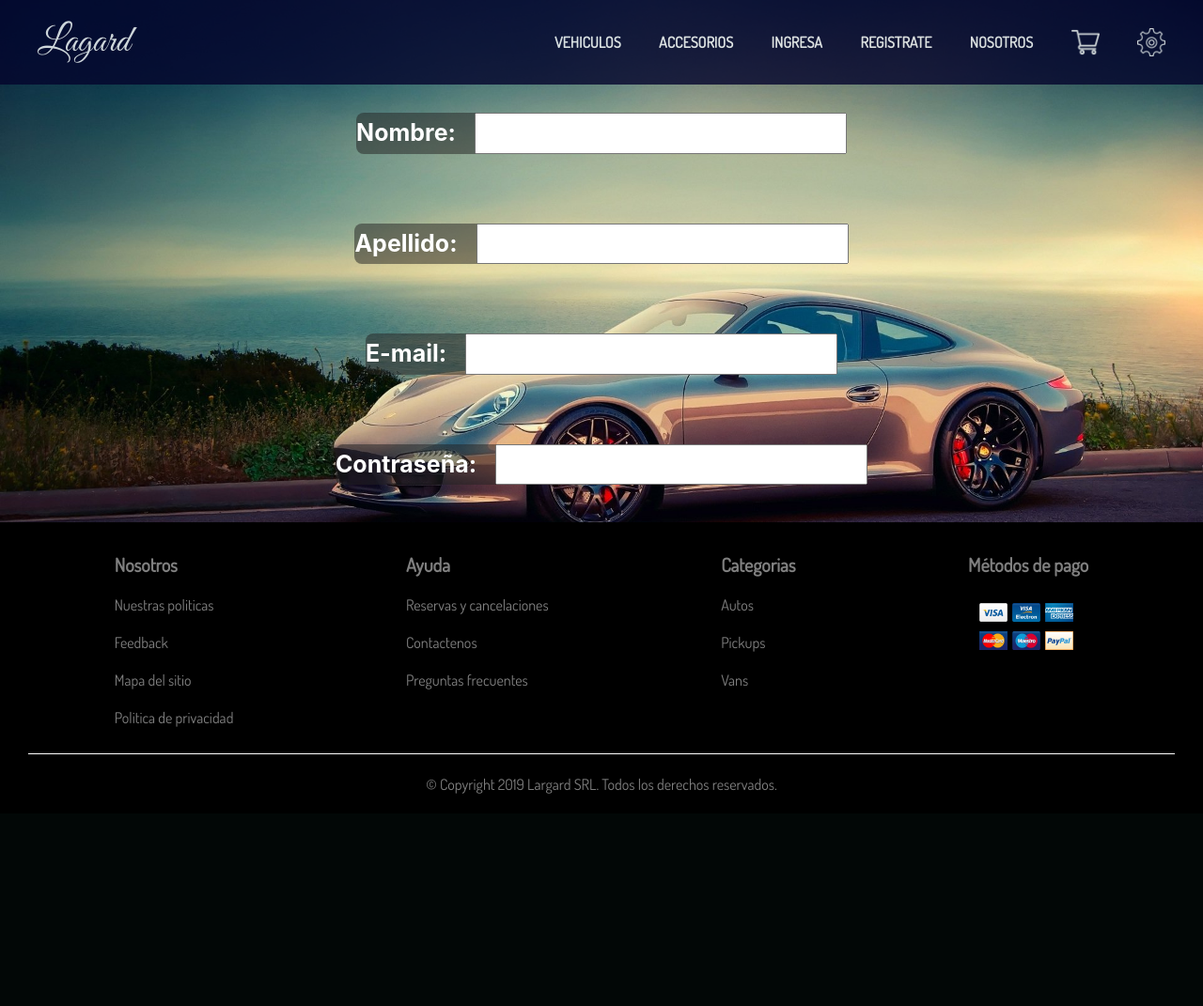
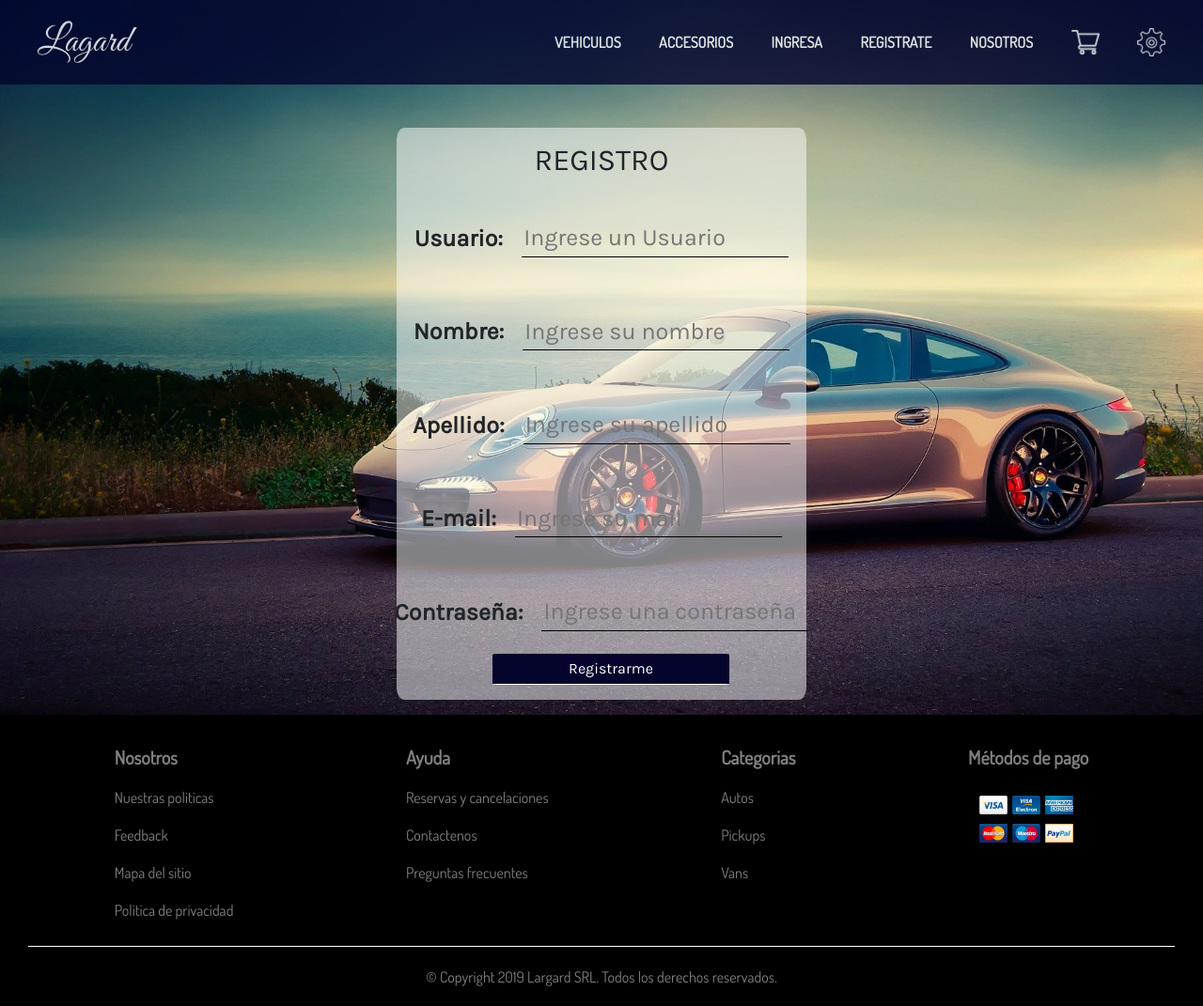
Before and after one commit to meligomez/ECommerce-DH, a PHP site: page /html/registroDeUsuarios.html in a window 1280 px wide. Shown: the whole page at 94% size. Before the commit the page ends 845 px from the top, so only its background shows below. Run offline with PHP 8.4, Linux system fonts and the light colour scheme.

Commit message:
Cambios en registro

```diff
--- a/css/styles.css
+++ b/css/styles.css
@@ -322,7 +322,7 @@ footer{
 
 /* REGISTRO DE USUARIO*/
 .main_registro{
-
+  font-family: 'Karla', sans-serif;
   background-image: url("../img/724.jpg");
   background-repeat: no-repeat;
   background-size:cover;
@@ -331,12 +331,12 @@ footer{
 }
 .registroDeUsuario input{
   margin-left: 20px;
+  background: none;
+  border-style:none;
+  border-bottom:solid 1px;
 }
 main .registroDeUsuario p label{
-
-margin-top: 50px;
-color:white;
-background-color: rgba(34, 34, 34, 0.5);
+  margin-top: 35px;
   border-radius: 8px;
   display: flex;
   align-items: center;
@@ -345,6 +345,9 @@ font-weight: bold;
   font-size: 25px;
 }
  .registroDeUsuario{
+   margin-top:5%;
+   background-color: rgba(255, 255,255, 0.5);
+   border-radius: 2%;
    display:flex;
    flex-direction:column;
    justify-content:center;
@@ -353,7 +356,16 @@ font-size: 25px;
  .botonRegistrar{
    margin-bottom: 20px;
  }
-
+.registroDeUsuario h2{
+  padding-top:4%;
+}
+.registroDeUsuario .inputRegistrar{
+  background-color: #04042C;
+  color:white;
+  margin-bottom:4%;
+  padding: 1% 20%;
+  border-radius:3%;
+}
  /*TERMINA CSS REGISTRO DE USUARIO*/
 
  /*********************************/
@@ -478,7 +490,7 @@ font-size: 25px;
   /*****************************************************/
  /****Inicio Responsive login y Preguntas Frecuentes****/
  /*****************************************************/
- @media (max-width: 459px) and (max-width: 460px)
+ @media (min-width: 100px) and (max-width: 460px)
  {
    .preguntasFrecuentes{
      margin-left: 9%;
@@ -486,6 +498,9 @@ font-size: 25px;
      font-size: 0.9em;
      align-items: center;
      margin-top: 35%;
+   }
+   .registroDeUsuario input{
+    font-size: 85%;
   }
  }
 @media (min-width: 460px) and (max-width: 700px)
--- a/html/login.html
+++ b/html/login.html
@@ -13,7 +13,7 @@
     <div class="row">
       <div class="divFormLogin">
         <img class="offset-lg-3 userImg" src="../img/Lagard3.png" alt="">
-        <form class="offset-lg-5 col-lg-5 offset-sm-3 col-sm-6 offset-xs-3 col-xs-6 formLogin" action="index.html" method="post">
+        <form class="offset-lg-5 col-lg-5 offset-sm-3 col-sm-6 offset-xs-3 col-xs-6 formLogin" action="home.html" method="post">
         <h1>Sign In</h1>
         <div class="nombre">
           <img src="../img/user.svg" alt="" width="6%">
@@ -26,7 +26,7 @@
         <div class="col-12 rememberMe">
         <label class="labelrememberMe"><input type="checkbox" id="cbox1" value="first_checkbox"> Recordarme</label>
         </div>
-        <input class="login" type="button" name="" value="LOGIN">
+        <input class="login" type="submit" name="" value="LOGIN">
         <div class="forgotPsw">
           <a href="#" class="col-8">¿Te olvidaste la contraseña?</a>
         </div>
--- a/html/registroDeUsuarios.html
+++ b/html/registroDeUsuarios.html
@@ -1,10 +1,11 @@
 <html>
 <head>
   <meta charset="UTF-8">
-  <link rel="stylesheet" href="https://stackpath.bootstrapcdn.com/bootstrap/4.3.1/css/bootstrap.min.css" integrity="sha384-ggOyR0iXCbMQv3Xipma34MD+dH/1fQ784/j6cY/iJTQUOhcWr7x9JvoRxT2MZw1T" crossorigin="anonymous"
+  <link rel="stylesheet" href="https://stackpath.bootstrapcdn.com/bootstrap/4.3.1/css/bootstrap.min.css" integrity="sha384-ggOyR0iXCbMQv3Xipma34MD+dH/1fQ784/j6cY/iJTQUOhcWr7x9JvoRxT2MZw1T" crossorigin="anonymous">
   <meta name="viewport" content="width=device-width, initial-scale=1.0">
   <meta http-equiv="X-UA-Compatible" content="ie=edge">
   <link href="https://fonts.googleapis.com/css?family=Dosis|Great+Vibes&display=swap" rel="stylesheet">
+  <link href="https://fonts.googleapis.com/css?family=Karla&display=swap" rel="stylesheet">
   <link rel="shortcut icon" href="../img/web_icon.ico">
   <link rel="stylesheet" href="../css/styles.css">
   <title>Lagard</title>
@@ -29,21 +30,29 @@
 
   <main class="main_registro">
 
-      <form class="registroDeUsuario" action="registroDeUsuario.html">
+     <div class="content">
+        <div class="row">
+          <form class=" offset-lg-4 col-lg-4 registroDeUsuario" action="registroDeUsuario.html">
+            <h2>REGISTRO</h2>
             <p>
-         <label  for="nombre">Nombre:<input id="nombre" class:"inputEspacio" type="text" name="nombre" value=""></label>
+                <label  for="usuario">Usuario:<input id="usuario" class:"inputEspacio" type="text" name="usuario" placeholder="Ingrese un Usuario" value=""></label>
               </p>
             <p>
-         <label for="apellido">Apellido:<input id="apellido" class:"inputEspacio" type="text" name="apellido" value=""></label>
+              <label  for="nombre">Nombre:<input id="nombre" class:"inputEspacio" type="text" name="nombre" placeholder="Ingrese su nombre" value=""></label>
             </p>
             <p>
-         <label for="email">E-mail:<input id="email" class:"inputEspacio" type="email" name="email" value=""></label>
+              <label for="apellido">Apellido:<input id="apellido" class:"inputEspacio" type="text" name="apellido" placeholder="Ingrese su apellido" value=""></label>
             </p>
             <p>
-         <label for="contraseña">Contraseña:<input id="contraseña" class:"inputEspacio"  type="password" name="Contraseña" value=""></label>
+              <label for="email">E-mail:<input id="email" class:"inputEspacio" type="email" name="email" placeholder="Ingrese su mail" value=""></label>
             </p>
-
+            <p>
+              <label for="contraseña">Contraseña:<input id="contraseña" class:"inputEspacio"  type="password" name="Contraseña" placeholder="Ingrese una contraseña" value=""></label>
+            </p>
+            <input class="inputRegistrar" type="submit" value="Registrarme"/>
          </form>
+        </div>
+     </div>
 
   </main>
 
```
Lines whose indentation alone changed are shown as unchanged.
